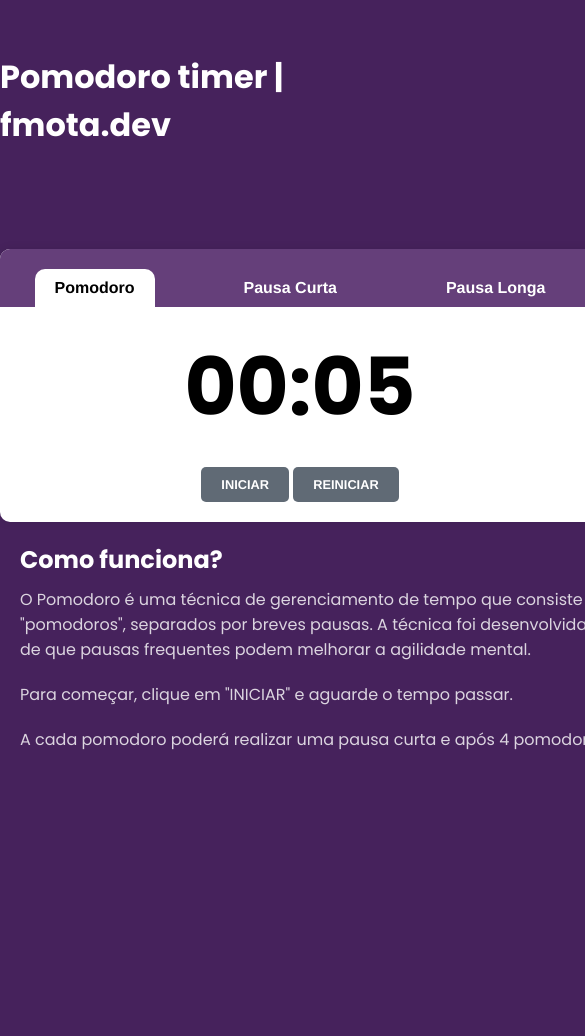
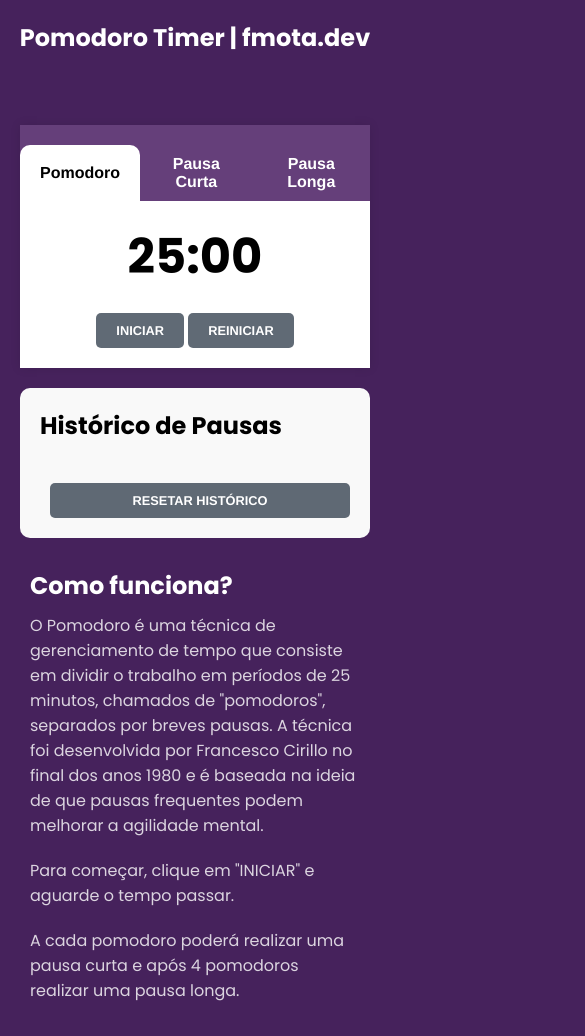
Before and after one commit to fmota-dev/pomodoro-timer, a plain HTML site: page index.html in a window 390 px wide. Shown: the top 1036 px of the page, 585 px wide, since content can reach past the window. Before the commit the page ends 844 px from the top, so only its background shows below. Drawn offline with Linux system fonts and the light colour scheme.

Commit message:
:art: feat: responsividade

```diff
--- a/index.html
+++ b/index.html
@@ -14,7 +14,7 @@
 </head>
 
 <body>
-  <h1 class="titulo">Pomodoro timer | fmota.dev</h1>
+  <h1 class="titulo">Pomodoro Timer | fmota.dev</h1>
   <div class="container-principal">
     <div class="principal">
       <div class="container">
--- a/script.js
+++ b/script.js
@@ -3,9 +3,9 @@ let emExecucao = false
 let modoAtual = 'Pomodoro'
 let tempoRestante = 1500 // 25 minutos em segundos para Pomodoro
 const tempos = {
-	Pomodoro: 5, // 25 minutos em segundos para Pomodoro
-	'Pausa Curta': 5, // 10 minutos em segundos para Pausa Curta
-	'Pausa Longa': 5, // 20 minutos em segundos para Pausa Longa
+	Pomodoro: 1500, // 25 minutos em segundos para Pomodoro
+	'Pausa Curta': 600, // 10 minutos em segundos para Pausa Curta
+	'Pausa Longa': 1200, // 20 minutos em segundos para Pausa Longa
 }
 let btnIniciarPausar = document.getElementById('btn-iniciar-pauser')
 let btnReiniciar = document.getElementById('btn-reiniciar')
--- a/style.css
+++ b/style.css
@@ -10,7 +10,6 @@ body {
 	justify-content: center;
 	flex-direction: column;
 	align-items: center;
-	height: 100vh;
 	background-color: #321743; /* Cor de fundo inicial para Pomodoro */
 	margin: 0;
 	transition: background-color 0.3s ease;
@@ -21,12 +20,14 @@ body {
 .container-principal {
 	max-width: 1200px;
 	margin: 0 auto;
+	padding: 20px;
 }
 
 .titulo {
 	color: #ffffff;
 	font-size: 2em;
-	margin-bottom: 100px;
+	margin: 100px 0px;
+	text-align: center;
 }
 
 .principal {
@@ -189,3 +190,47 @@ body.pausa-longa .tabs {
 .explicacao p {
 	margin-bottom: 20px;
 }
+
+@media (max-width: 768px) {
+	.principal {
+		flex-direction: column;
+	}
+
+	.titulo {
+		font-size: 1em;
+		margin-top: 20px;
+	}
+
+	.container {
+		width: 100%;
+		margin-left: 0;
+		margin-right: 0;
+		border-radius: 0;
+	}
+
+	.tabs {
+		border-radius: 0;
+	}
+
+	.historico {
+		margin-top: 20px;
+		margin-left: 0;
+		width: 100%;
+	}
+
+	.explicacao {
+		margin-top: 20px;
+		width: 100%;
+		padding: 10px;
+	}
+
+	.titulo {
+		font-size: 1.5em;
+		margin-bottom: 50px;
+		text-align: center;
+	}
+
+	.timer h1 {
+		font-size: 3em;
+	}
+}
```
